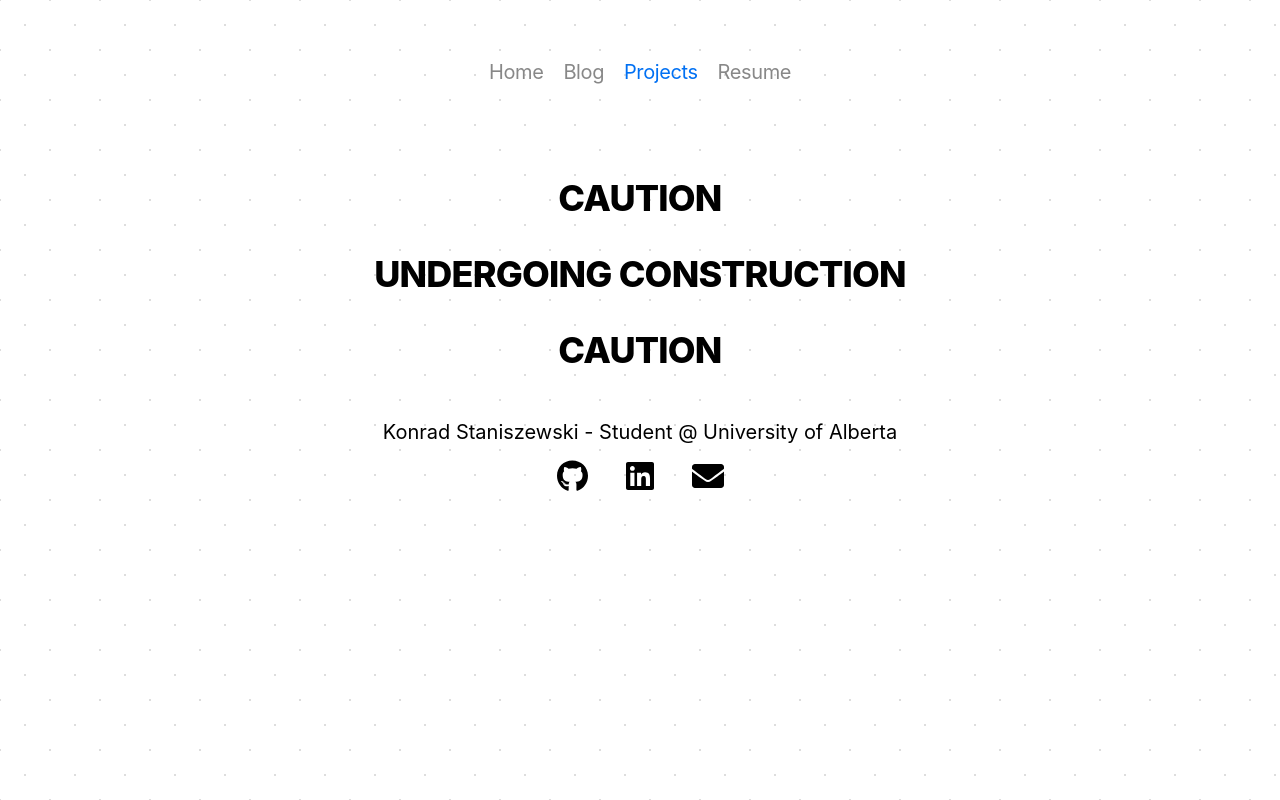
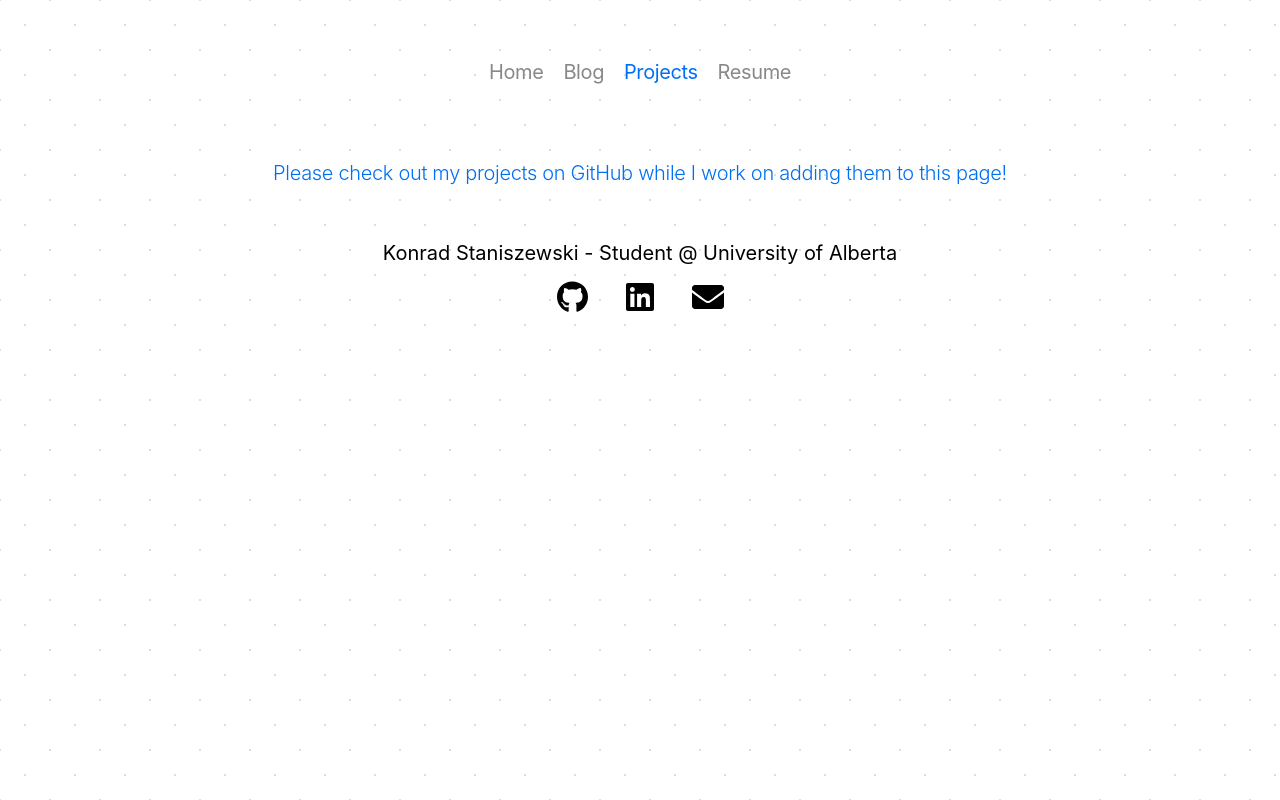
Before and after one commit to KonradStanski/KonradStaniszewski.github.io, a Next.js app: page /projects in a window 1280 px wide. Built offline with nearby package versions, Linux system fonts and the light colour scheme.

Commit message:
modifying projects page

```diff
--- a/src/pages/projects.tsx
+++ b/src/pages/projects.tsx
@@ -7,9 +7,12 @@ export default () => (
   <>
     <Header titlePre="Projects" />
     <div className={sharedStyles.layout}>
-      <h1>CAUTION</h1>
-      <h1>UNDERGOING CONSTRUCTION</h1>
-      <h1>CAUTION</h1>
+      <h2>
+        <ExtLink href="https://github.com/konradStanski">
+          Please check out my projects on GitHub while I work on adding them to
+          this page!
+        </ExtLink>
+      </h2>
     </div>
   </>
 );
```
